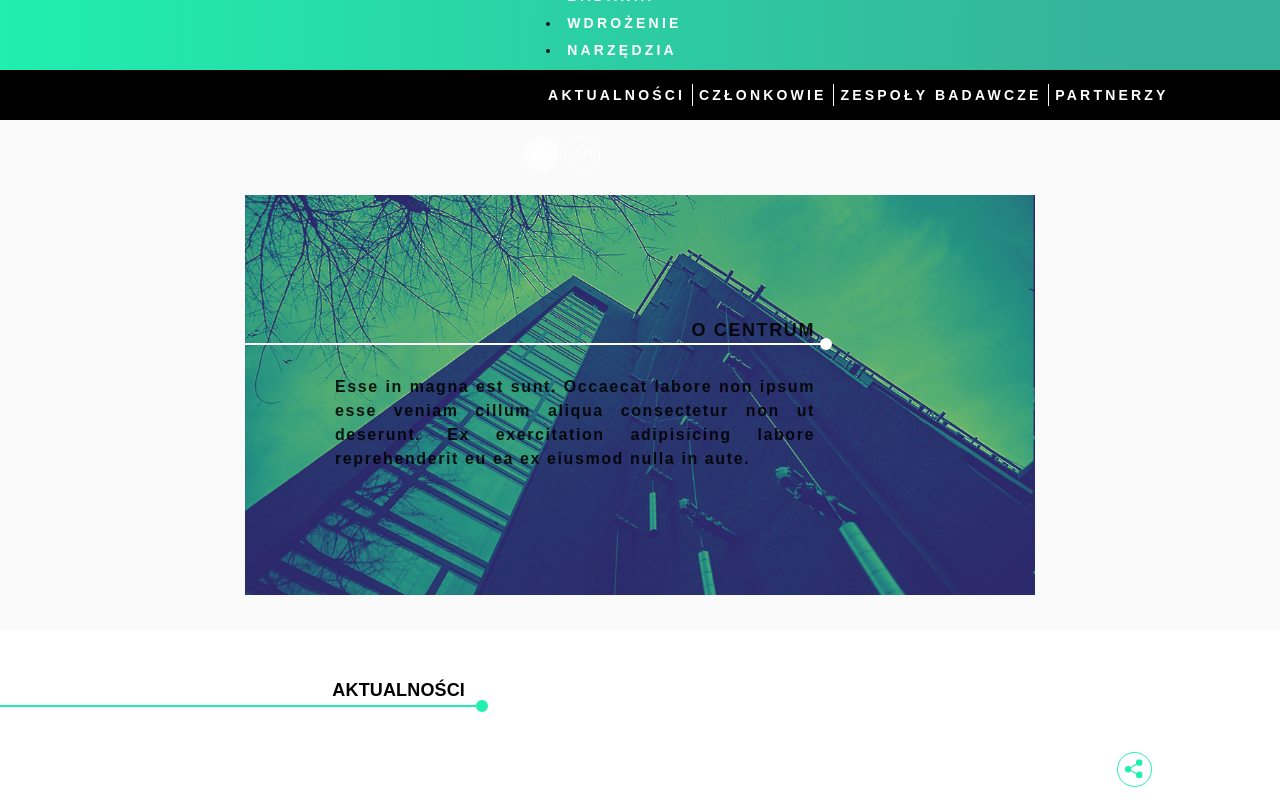
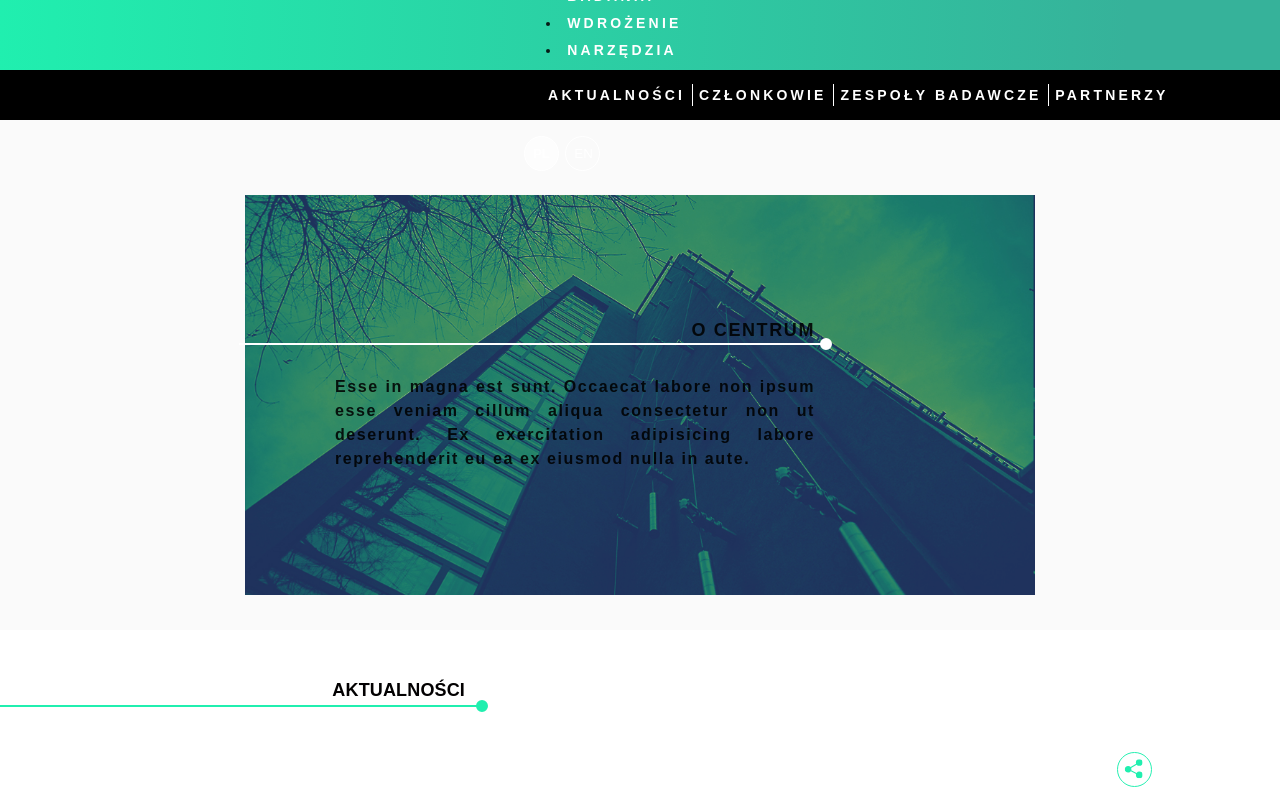
Before and after one commit to rysz-eriksson/science_webapp, a Gatsby site: page /about in a window 1280 px wide. Shown: the top 800 px of the page. Built offline with nearby package versions, Linux system fonts and the light colour scheme; Gatsby itself is replaced by a stand-in of ours.

Commit message:
styles: add overlay

```diff
--- /dev/null
+++ b/src/components/overlay/overlay.js
@@ -0,0 +1,13 @@
+import React from 'react';
+
+import overlayStyles from './overlay.module.scss';
+
+const Overlay = (props) => {
+    return (
+        <div className={overlayStyles.overlay}>
+            {props.children}
+        </div>
+    )
+}
+
+export default Overlay;
--- /dev/null
+++ b/src/components/overlay/overlay.module.scss
@@ -0,0 +1,5 @@
+.overlay {
+    width: 100%;
+    height: 100%;
+    background-color: rgba(0, 71, 58, 0.3);
+}
--- a/src/components/section_title/section_title.js
+++ b/src/components/section_title/section_title.js
@@ -1,20 +1,24 @@
 import React from 'react';
+
+import Overlay from '../overlay/overlay';
 
 import secTitleStyles from './section_title.module.scss';
 
-import image from '../../images/neurons.png';
 
 const SectionTitle = ({info}) => {
     return (
         <section
             className={secTitleStyles.title}
             style={{ background: `url(${info.image}) center / cover no-repeat` }}
-
         >
-            <article>
-                <h2>{info.title}</h2>
-                <p>{info.description}</p>
-            </article>
+            <Overlay>
+                <div className={secTitleStyles.article}>
+                    <article>
+                        <h2>{info.title}</h2>
+                        <p>{info.description}</p>
+                    </article>
+                </div>
+            </Overlay>
         </section>
     )
 }
--- a/src/components/section_title/section_title.module.scss
+++ b/src/components/section_title/section_title.module.scss
@@ -19,6 +19,11 @@ $font-color: #FFFFFF;
     width: 790px;
     height: 400px;
     margin: 195px auto 35px auto;
+
+}
+    .article {
+        width: 100%;
+        height: 100%;
         display: flex;
         justify-content: center;
         align-items: center;
```
Lines whose indentation alone changed are shown as unchanged.
